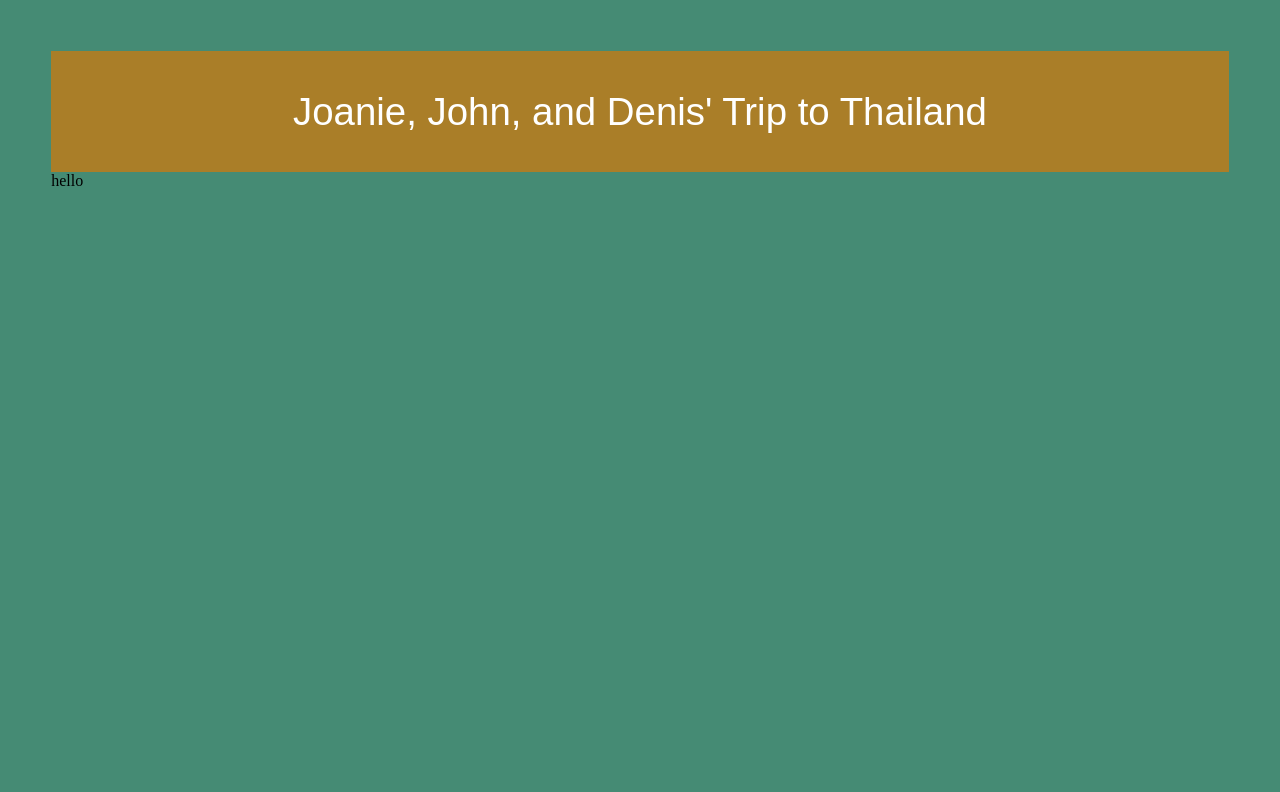
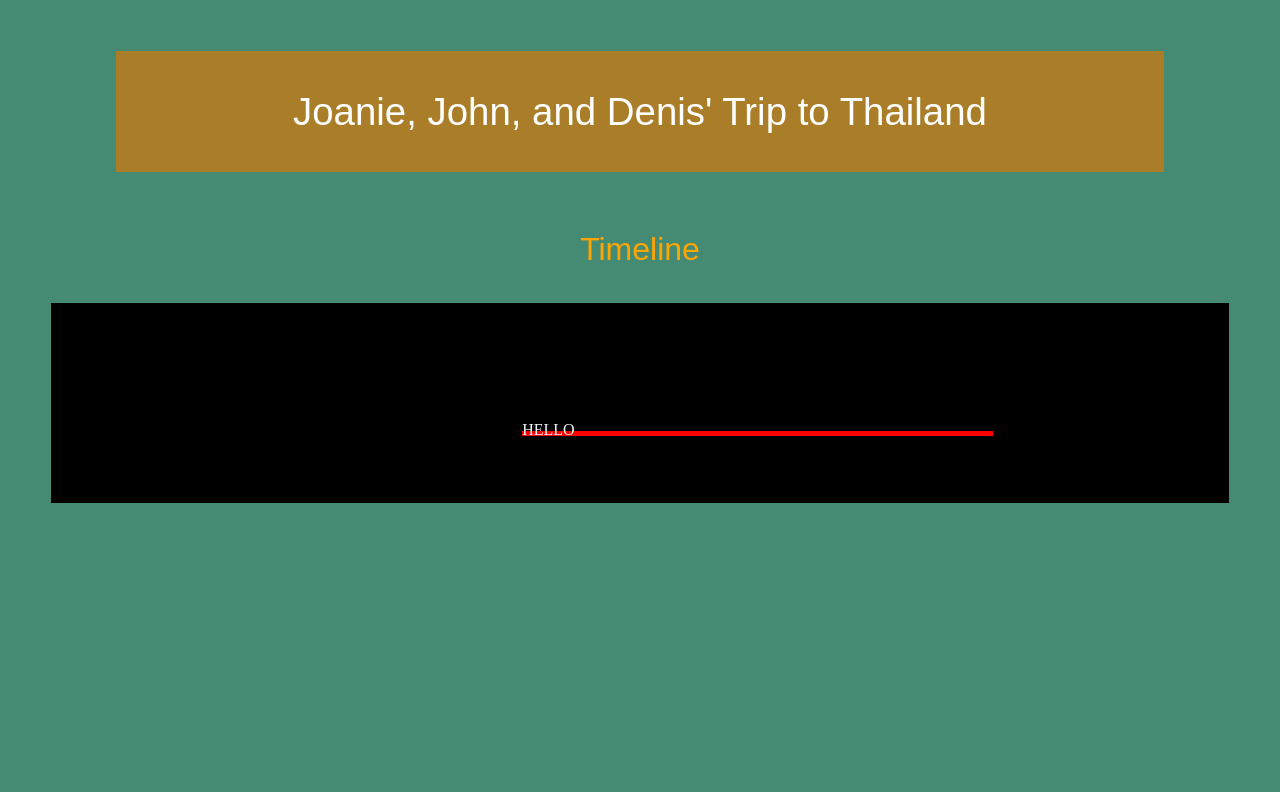
Before and after one commit to johnchahub/JJD-thailand-trip, a plain HTML site: page index.html in a window 1280 px wide. Drawn offline with Linux system fonts and the light colour scheme; a web font is replaced by a local one.

Commit message:
end of tuesday commit

```diff
--- a/css/style.css
+++ b/css/style.css
@@ -4,6 +4,17 @@
     --burntorange: #CD6600; /**/
     --tan: #AA7E28; /**/
     --mustard: #FFC125; /**/
+}
+
+/* custom font from google fonts */
+.tilt-warp-reg {
+  font-family: "Tilt Warp", sans-serif;
+  font-optical-sizing: auto;
+  font-weight: 400;
+  font-style: normal;
+  font-variation-settings:
+    "XROT" 0,
+    "YROT" 0;
 }
 
 p {
@@ -13,10 +24,10 @@ p {
 body {
     background-color: var(--greenish);
     margin: 4%;
-}
-
-.responsive-design {
-  color: var(--tan)
+    display: flex;
+    flex-direction: column;
+    align-content: center;
+    align-items: center;
 }
 
 #header-box {
@@ -30,16 +41,43 @@ body {
     font-size:3vmax;
     /* height: 10rem; */
 }
-/* custom font from google fonts */
-.tilt-warp-reg {
-  font-family: "Tilt Warp", sans-serif;
-  font-optical-sizing: auto;
-  font-weight: 400;
-  font-style: normal;
-  font-variation-settings:
-    "XROT" 0,
-    "YROT" 0;
+
+
+.responsive-design {
+  color: var(--tan)
 }
+
+.timeline {
+    align-items: center;
+    margin:0% auto;
+    display:flex;
+    flex-direction: column;
+    width: 90%;
+    background-color: black;
+    color: aliceblue;
+    height: 25vh;
+    width: 100%;
+}
+
+.numberline {
+    margin: 10% 20% 30% 40%;
+    align-self: center;
+    height: 10px;
+    border-bottom: 5px solid red;
+    width: 100%
+}
+
+#timeline-title {
+    /* align-content: center; */
+    color:orange;
+    font-size: 2.5vmax;
+    margin: 5% 0% 3% 0%;
+}
+
+
+
+
+
 
 
 @media (max-width: 400px) {
--- a/index.html
+++ b/index.html
@@ -13,10 +13,15 @@
     <div id="header-box">
         <p class="tilt-warp-reg">Joanie, John, and Denis' Trip to Thailand</p>
     </div>
+
+    <h2 class="tilt-warp-reg" id="timeline-title">Timeline</h2>
+
     <div class="timeline">
-        hello
+        <div style="display:flex; flex-direction: row; width:100%;">
+            <div class="numberline">
+            HELLO
+            </div>
+        </div>
     </div>
-
-
 </body>
 </html>
```
